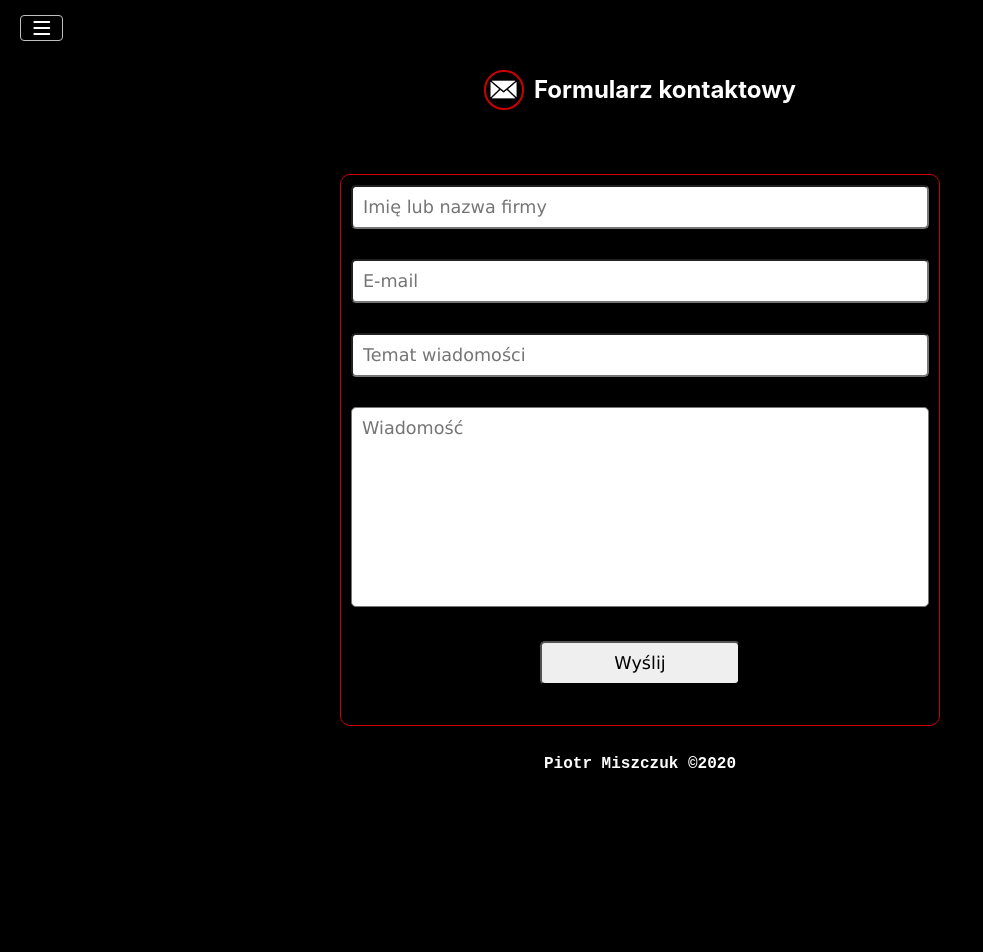
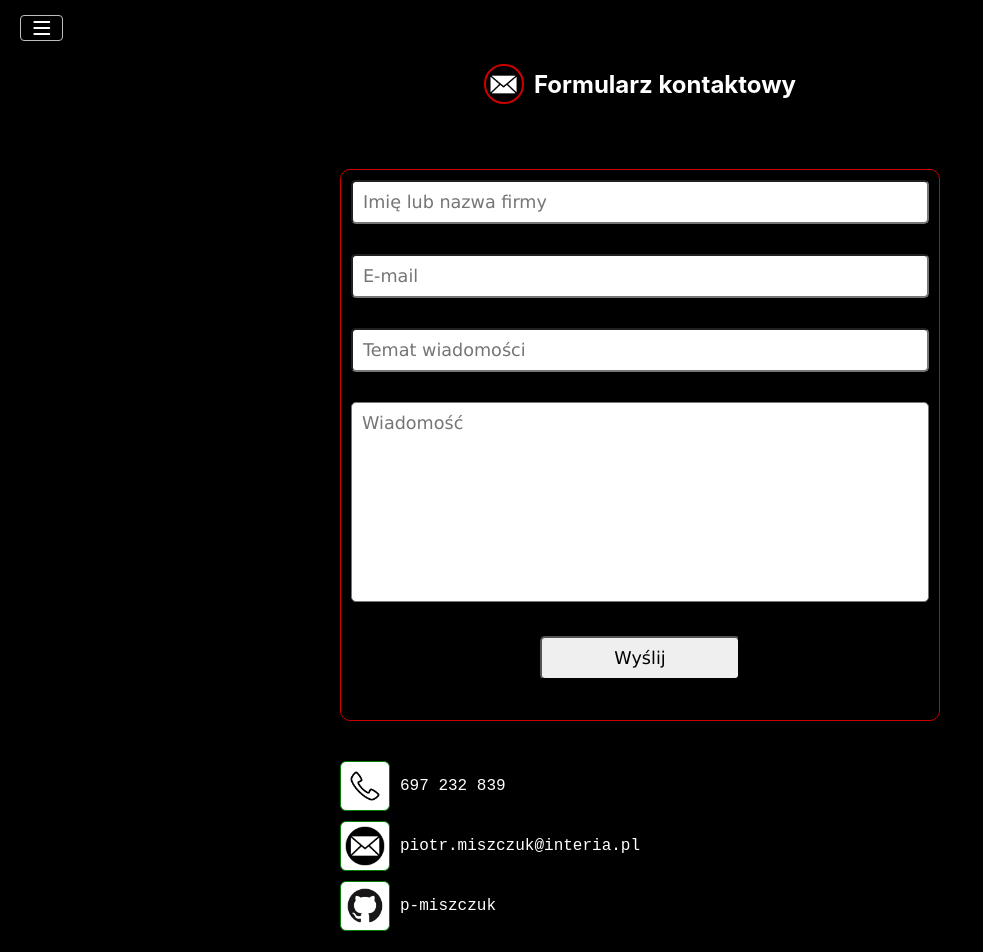
Before and after one commit to p-miszczuk/businesscardv2, a React (Create React App) app: page /contact in a window 1280 px wide. Shown: the top 952 px of the page, without its empty margins (0-983 px from the left). Before the commit the page ends 800 px from the top, so only its background shows below. Built offline with nearby package versions, Linux system fonts and the light colour scheme; no server answers.

Commit message:
Add contact forms

```diff
--- /dev/null
+++ b/src/components/ContactContent/ContactForms.js
@@ -0,0 +1,25 @@
+import { contactForms } from "../../utils";
+import React from "react";
+
+const ContactForms = () => {
+  const displayContent = ({ image, link, name, target, text }) => (
+    <a href={link} target={target} rel="noopener noreferrer">
+      <span>
+        <img src={image} alt={name} />
+      </span>
+      <span className="contact__forms-form-name">{text}</span>
+    </a>
+  );
+
+  return (
+    <div className="contact__forms">
+      {contactForms.map((item) => (
+        <div key={item.id} className="contact__forms-form">
+          {displayContent(item)}
+        </div>
+      ))}
+    </div>
+  );
+};
+
+export default ContactForms;
--- /dev/null
+++ b/src/components/ContactContent/ContactFormular.js
@@ -0,0 +1,95 @@
+import { formularFields } from "../../utils";
+import React, { useState } from "react";
+import TextField from "../Tools/TextField";
+
+const ContactFormular = () => {
+  const [comp, setComp] = useState("");
+  const [email, setEmail] = useState("");
+  const [subject, setSubject] = useState("");
+  const [message, setMessage] = useState("");
+  const [errors, setErrors] = useState(null);
+
+  const getError = (name) => {
+    if (errors && errors.length > 0) {
+      const error = errors.find(({ error }) => error === name);
+      if (error) {
+        return { error: error.value };
+      }
+    }
+
+    return {};
+  };
+
+  const getStates = (fieldName) => {
+    let values = {};
+
+    if (fieldName === "name") {
+      values = { value: comp, doChange: setComp };
+    } else if (fieldName === "email") {
+      values = { value: email, doChange: setEmail };
+    } else if (fieldName === "subject") {
+      values = { value: subject, doChange: setSubject };
+    } else if (fieldName === "message") {
+      values = { value: message, doChange: setMessage };
+    }
+
+    return values;
+  };
+
+  const validateFields = (valuesToSend) => {
+    let errorsObj = [];
+
+    formularFields.forEach(({ name, required, validOptions }) => {
+      if (required) {
+        const { empty, includes, minSigns } = validOptions;
+
+        if (empty && !valuesToSend[name]) {
+          errorsObj.push({ error: name, value: "empty" });
+        } else if (includes && !valuesToSend[name].includes(includes)) {
+          errorsObj.push({ error: name, value: "includes" });
+        } else if (minSigns && valuesToSend[name].length < minSigns) {
+          errorsObj.push({ error: name, value: "minSigns" });
+        }
+      }
+    });
+
+    return errorsObj;
+  };
+
+  const handleSubmit = (e) => {
+    e.preventDefault();
+
+    const valuesToSend = {
+      name: comp,
+      email,
+      subject,
+      message
+    };
+
+    const shouldSend = validateFields(valuesToSend);
+    if (shouldSend && shouldSend.length === 0) {
+      errors && setErrors(null);
+      console.log("you can send this");
+    } else {
+      setErrors(shouldSend);
+    }
+  };
+
+  return (
+    <div className="contact__formular">
+      <form onSubmit={handleSubmit}>
+        {formularFields &&
+          formularFields.map((field) => {
+            const states = getStates(field.name);
+            const error = getError(field.name);
+
+            return (
+              <TextField key={field.id} {...error} {...states} {...field} />
+            );
+          })}
+      </form>
+    </div>
+  );
+};
+
+export default ContactFormular;
--- a/src/layout/Footer.js
+++ b/src/layout/Footer.js
@@ -9,7 +9,7 @@ const Footer = ({ history: { location } }) => {
 
   return (
     <div className={footerClasses}>
-      <h4>Piotr Miszczuk &copy;{new Date().getFullYear()}</h4>
+      <h4>Realizacja: Piotr Miszczuk &copy;{new Date().getFullYear()}</h4>
     </div>
   );
 };
--- a/src/pages/Contact.js
+++ b/src/pages/Contact.js
@@ -1,80 +1,9 @@
-import { formularFields } from "../utils";
-import React, { useState } from "react";
+import ContactFormular from "../components/ContactContent/ContactFormular";
+import ContactForms from "../components/ContactContent/ContactForms";
+import React from "react";
 import ContactIcon from "../images/contact.png";
-import TextField from "../components/Tools/TextField";
 
 const Contact = () => {
-  const [comp, setComp] = useState("");
-  const [email, setEmail] = useState("");
-  const [subject, setSubject] = useState("");
-  const [message, setMessage] = useState("");
-  const [errors, setErrors] = useState(null);
-
-  const getError = (name) => {
-    if (errors && errors.length > 0) {
-      const error = errors.find(({ error }) => error === name);
-      if (error) {
-        return { error: error.value };
-      }
-    }
-
-    return {};
-  };
-
-  const getStates = (fieldName) => {
-    let values = {};
-
-    if (fieldName === "name") {
-      values = { value: comp, doChange: setComp };
-    } else if (fieldName === "email") {
-      values = { value: email, doChange: setEmail };
-    } else if (fieldName === "subject") {
-      values = { value: subject, doChange: setSubject };
-    } else if (fieldName === "message") {
-      values = { value: message, doChange: setMessage };
-    }
-
-    return values;
-  };
-
-  const validateFields = (valuesToSend) => {
-    let errorsObj = [];
-
-    formularFields.forEach(({ name, required, validOptions }) => {
-      if (required) {
-        const { empty, includes, minSigns } = validOptions;
-
-        if (empty && !valuesToSend[name]) {
-          errorsObj.push({ error: name, value: "empty" });
-        } else if (includes && !valuesToSend[name].includes(includes)) {
-          errorsObj.push({ error: name, value: "includes" });
-        } else if (minSigns && valuesToSend[name].length < minSigns) {
-          errorsObj.push({ error: name, value: "minSigns" });
-        }
-      }
-    });
-    return errorsObj;
-  };
-
-  const handleSubmit = (e) => {
-    e.preventDefault();
-
-    const valuesToSend = {
-      name: comp,
-      email,
-      subject,
-      message
-    };
-
-    const shouldSend = validateFields(valuesToSend);
-    if (shouldSend && shouldSend.length === 0) {
-      errors && setErrors(null);
-      console.log("you can send this");
-    } else {
-      setErrors(shouldSend);
-    }
-  };
-
   return (
     <div className="contact">
       <header className="projects__header">
@@ -84,19 +13,8 @@ const Contact = () => {
         <h2>Formularz kontaktowy</h2>
       </header>
       <div className="contact__content">
-        <div className="contact__formular">
-          <form onSubmit={handleSubmit}>
-            {formularFields &&
-              formularFields.map((field) => {
-                const states = getStates(field.name);
-                const error = getError(field.name);
-
-                return (
-                  <TextField key={field.id} {...error} {...states} {...field} />
-                );
-              })}
-          </form>
-        </div>
+        <ContactFormular />
+        <ContactForms />
       </div>
     </div>
   );
--- a/src/style/contact.scss
+++ b/src/style/contact.scss
@@ -63,5 +63,75 @@
         }
       }
     }
+    .contact__forms {
+      max-width: 600px;
+      min-width: 300px;
+      margin: 30px 0;
+      overflow: hidden;
+      &-form {
+        width: auto;
+        max-height: 50px;
+        overflow: hidden;
+        margin: 10px 0;
+        > a {
+          width: fit-content;
+          display: flex;
+          flex-direction: row;
+          align-items: center;
+          text-decoration: none;
+          span {
+            &:nth-child(1) {
+              display: block;
+              width: 50px;
+              height: 50px;
+              background-color: $white;
+              overflow: hidden;
+              border-radius: 6px;
+              margin-right: 10px;
+              border: 1px solid green;
+              img {
+                width: 100%;
+                height: 100%;
+              }
+            }
+            &:nth-child(2) {
+              font-family: "Courier New", Courier, monospace;
+              color: $white;
+              transition: 300ms;
+              &:hover {
+                color: $lightBlue;
+              }
+            }
+          }
+        }
+        &:nth-child(1) {
+          a {
+            span {
+              img {
+                transform: scale(0.6);
+              }
+            }
+          }
+        }
+        &:nth-child(2) {
+          a {
+            span {
+              img {
+                transform: scale(0.8);
+              }
+            }
+          }
+        }
+        &:nth-child(3) {
+          a {
+            span {
+              img {
+                transform: scale(1.2);
+              }
+            }
+          }
+        }
+      }
+    }
   }
 }
--- a/src/style/footer.scss
+++ b/src/style/footer.scss
@@ -1,8 +1,8 @@
 .footer {
   text-align: center;
-  width: 200px;
+  width: 310px;
   font-family: "Courier New", Courier, monospace;
-  margin: 0 auto;
+  margin: 0 auto 30px auto;
   &.footer--home {
     position: fixed;
     bottom: 20px;
--- a/src/utils/index.js
+++ b/src/utils/index.js
@@ -5,6 +5,9 @@ import PM from "../images/projects-images/pm.png";
 import SNAKE from "../images/projects-images/snake.jpg";
 import CLOCK from "../images/projects-images/clock.jpg";
 import PSD from "../images/projects-images/psd.jpg";
+import EMAIL from "../images/contact.png";
+import PHONE from "../images/phone.png";
+import GITHUB from "../images/github.png";
 
 const url = process.env.REACT_APP_API_URL;
 
@@ -179,3 +182,36 @@ export const formularFields = [
     required: false
   }
 ];
+
+const FORMS_FLAGS = {
+  phone: "phone",
+  email: "email",
+  github: "github"
+};
+
+export const contactForms = [
+  {
+    id: 1,
+    name: FORMS_FLAGS.phone,
+    text: "697 232 839",
+    image: PHONE,
+    link: "tel:+48697232839",
+    target: "_self"
+  },
+  {
+    id: 2,
+    name: FORMS_FLAGS.email,
+    text: "piotr.miszczuk@interia.pl",
+    image: EMAIL,
+    link: "mailto:piotr.miszczuk@interia.pl",
+    target: "_self"
+  },
+  {
+    id: 3,
+    name: FORMS_FLAGS.github,
+    text: "p-miszczuk",
+    image: GITHUB,
+    link: "https://github.com/p-miszczuk",
+    target: "_blank"
+  }
+];
```
Also changed, not shown: src/images/github.png (added), src/images/phone.png (added).
